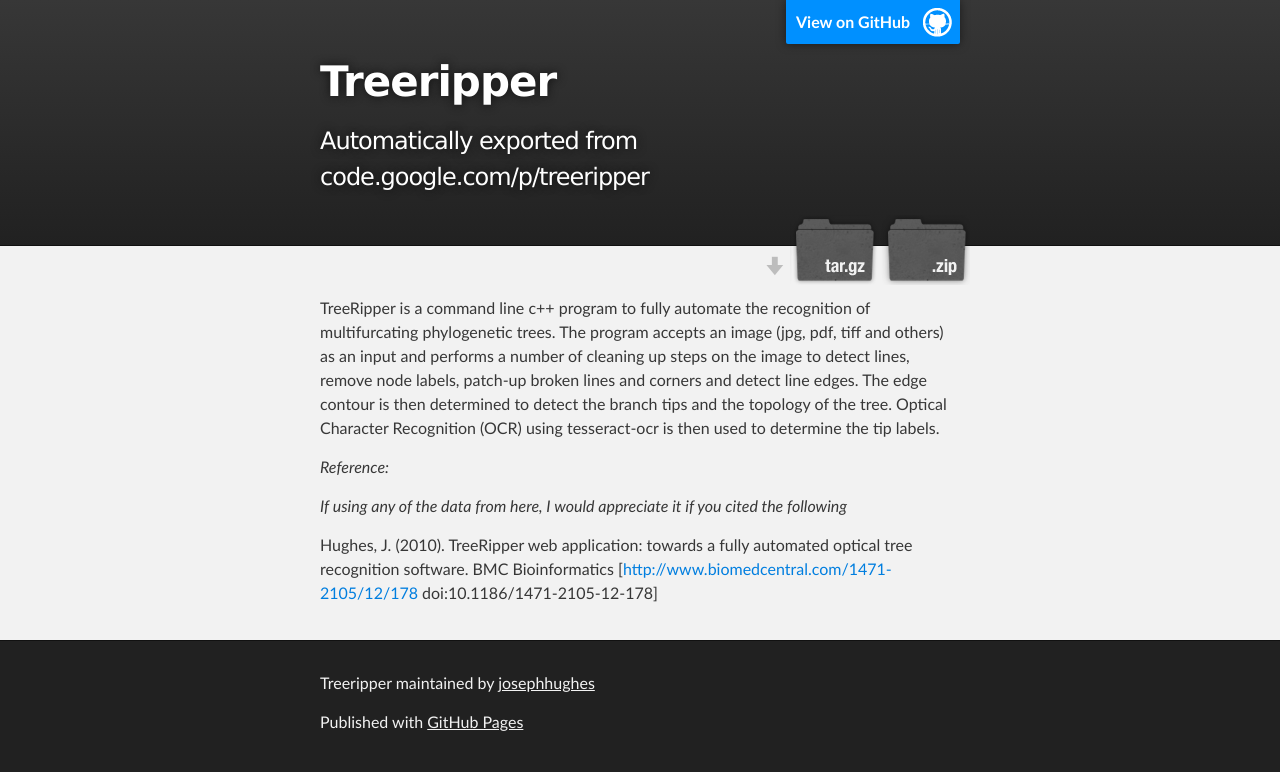
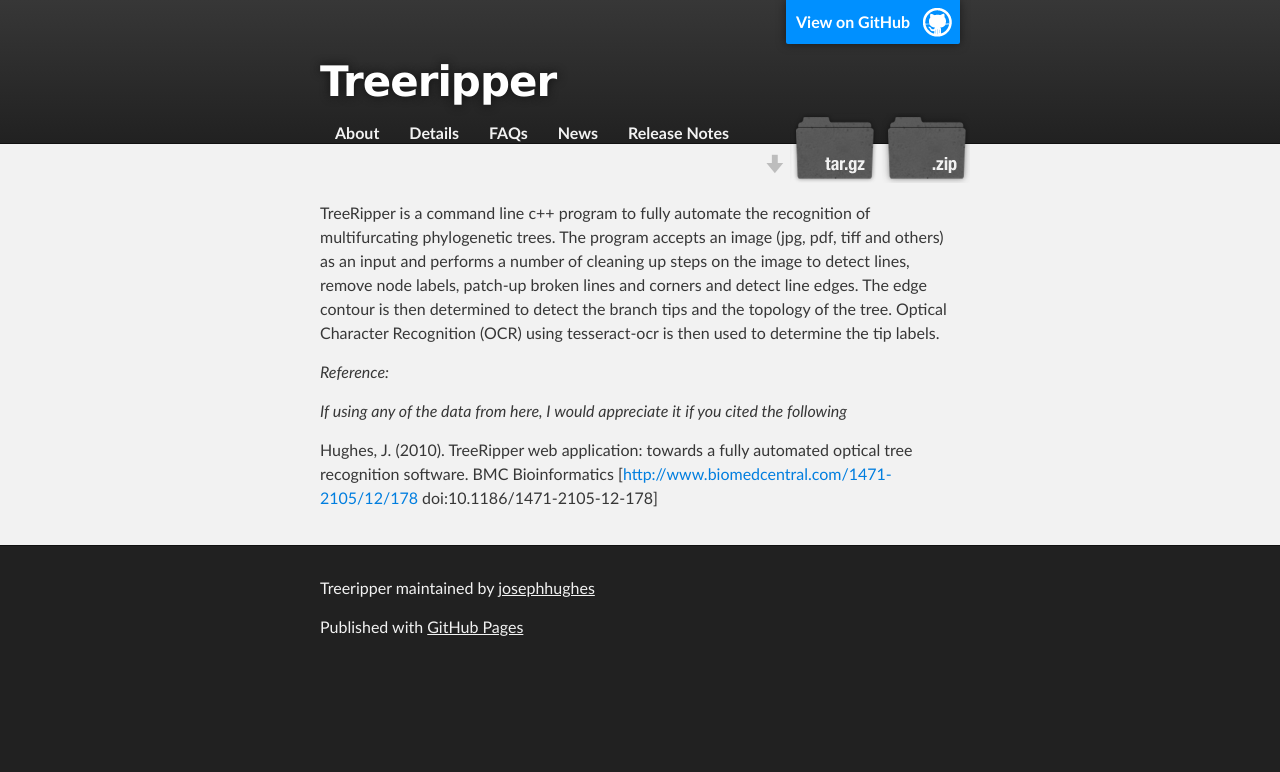
Before and after one commit to josephhughes/treeripper, a plain HTML site: page index.html in a window 1280 px wide. Drawn offline with Linux system fonts and the light colour scheme.

Commit message:
hover color

```diff
--- a/index.html
+++ b/index.html
@@ -9,6 +9,44 @@
     <link rel="stylesheet" type="text/css" media="screen" href="stylesheets/stylesheet.css">
 
     <title>Treeripper</title>
+      <head>
+    <meta charset='utf-8'>
+    <meta http-equiv="X-UA-Compatible" content="chrome=1">
+    <meta name="description" content="Treeripper : Automatically exported from code.google.com/p/treeripper">
+
+    <link rel="stylesheet" type="text/css" media="screen" href="stylesheets/stylesheet.css">
+
+    <title>Treeripper</title>
+    <style>
+   /* Begin Navigation Bar Styling */
+   #nav {
+      width: 100%;
+      float: left;
+      margin: 0 0 3em 0;
+      padding: 0;
+      list-style: none;
+      }
+   #nav li {
+      float: left; }
+   #nav li a {
+      display: block;
+      padding: 8px 15px;
+      text-decoration: none;
+      font-weight: bold;
+      color: #f2f2f2;
+      }
+   #nav li a:hover {
+      color: #007edf;
+   /* End navigation bar styling. */
+
+   /* This is just styling for this specific page. */
+   #wrap {
+      width: 750px;
+      margin: 0 auto;
+      background-color: #fff; }
+    #content {
+      padding: 0 50px 50px; }
+  </style>
   </head>
 
   <body>
@@ -19,7 +57,15 @@
           <a id="forkme_banner" href="https://github.com/josephhughes/treeripper">View on GitHub</a>
 
           <h1 id="project_title">Treeripper</h1>
-          <h2 id="project_tagline">Automatically exported from code.google.com/p/treeripper</h2>
+
+   <!-- Here's all it takes to make this navigation bar. -->
+   <ul id="nav">
+      <li><a href="index.html">About</a></li>
+      <li><a href="Background.html">Details</a></li>
+      <li><a href="FAQs.html">FAQs</a></li>
+      <li><a href="News.html">News</a></li>
+      <li><a href="ReleaseNotes.html">Release Notes</a></li>
+   </ul>
 
             <section id="downloads">
               <a class="zip_download_link" href="https://github.com/josephhughes/treeripper/zipball/master">Download this project as a .zip file</a>
```
Also changed, not shown: Background.html (+1 -1 lines), FAQs.html (+1 -1 lines), News.html (+6 -1 lines), ReleaseNotes.html (+1 -1 lines).
